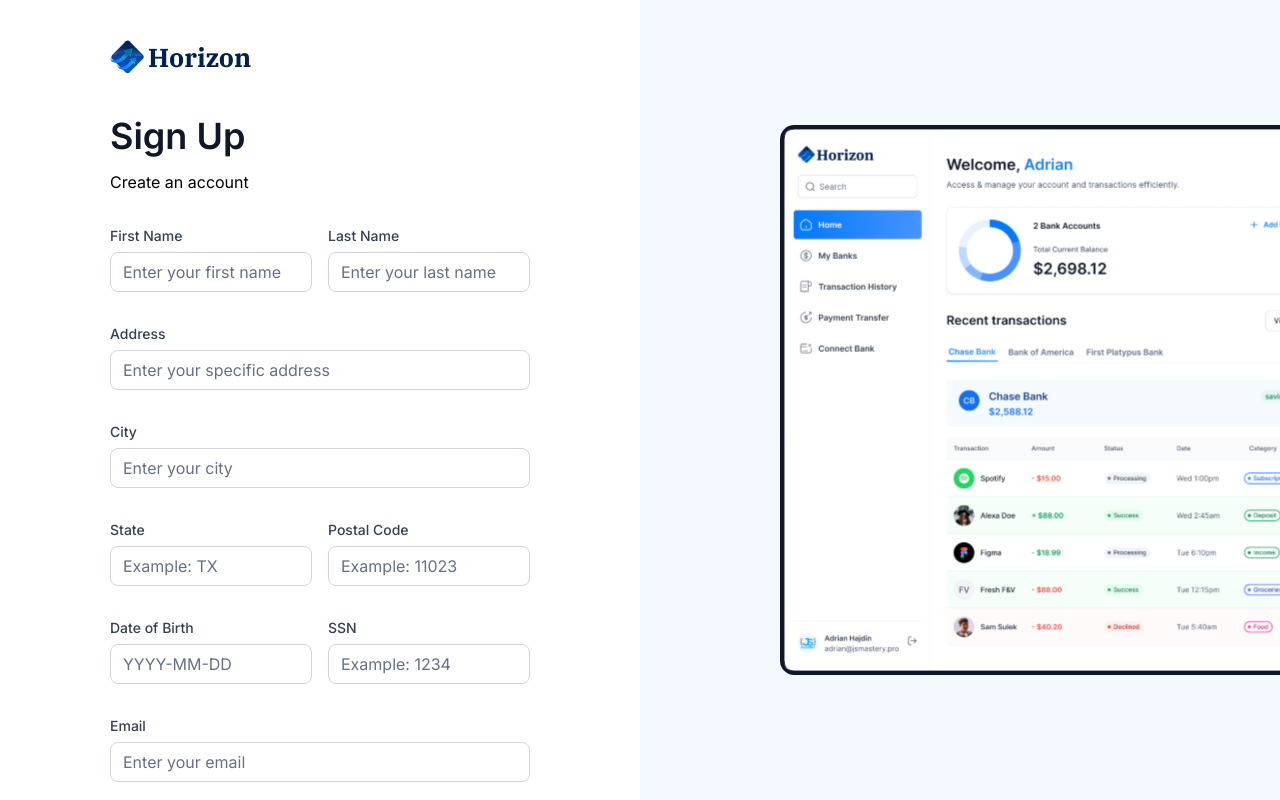
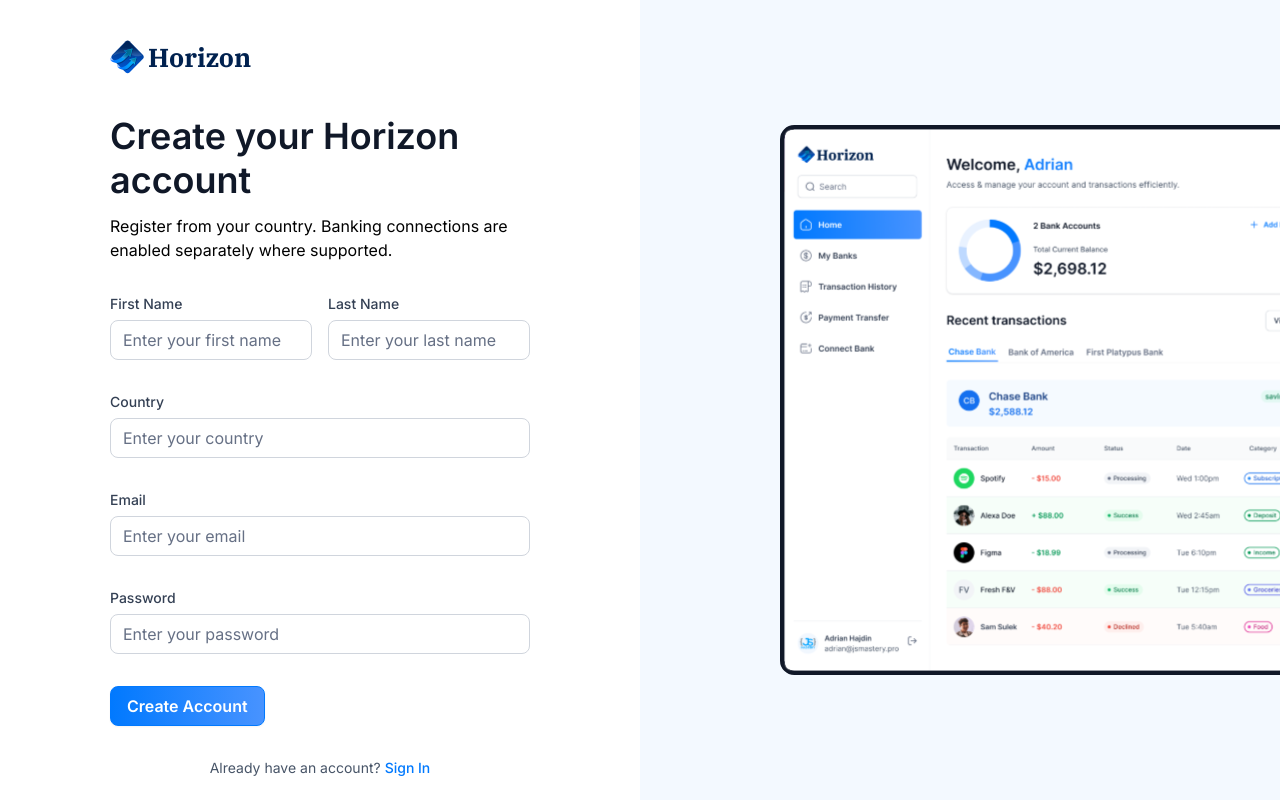
Before and after one commit to yosefMuluneh/banking, a Next.js app: page /sign-up in a window 1280 px wide. Shown: the top 800 px of the page. Built offline with nearby package versions, Linux system fonts and the light colour scheme; what dwolla-v2, plaid would draw is missing.

Commit message:
Make signup provider-independent and country-aware

```diff
--- a/components/AuthForm.tsx
+++ b/components/AuthForm.tsx
@@ -4,7 +4,7 @@ import Image from 'next/image'
 import Link from 'next/link'
 import { useState } from 'react'
 import { zodResolver } from "@hookform/resolvers/zod"
-import { useForm, Controller } from "react-hook-form"
+import { useForm } from "react-hook-form"
 import { z } from "zod"
 import { Button } from "@/components/ui/button"
 import { Form } from "@/components/ui/form"
@@ -13,16 +13,12 @@ import { authFormSchema } from '@/lib/utils'
 import { Loader2 } from 'lucide-react'
 import { useRouter } from 'next/navigation'
 import { signUp, signIn } from '@/lib/actions/user.actions'
-import PlaidLink from './PlaidLink'
 import { useToast } from '@/components/ui/toast'
 
 const AuthForm = ({ type } : { type : string }) => {
     const router = useRouter()
     const { showToast, dismissAllOfType } = useToast()
-
-    const [user, setUser] = useState(null)
     const [loading, setLoading] = useState(false)
-
     const formSchema = authFormSchema(type)
 
     const form = useForm<z.infer<typeof formSchema>>({
@@ -30,6 +26,9 @@ const AuthForm = ({ type } : { type : string }) => {
         defaultValues: {
             email: "",
             password: "",
+            firstname: "",
+            lastname: "",
+            country: "",
         },
     })
 
@@ -38,36 +37,30 @@ const AuthForm = ({ type } : { type : string }) => {
         showToast('Please wait...', 'loading')
         try {
             if (type === 'sign-up') {
-                const userData = {
+                const newUser = await signUp({
                     firstName: data.firstname!,
                     lastName: data.lastname!,
-                    address1: data.address1!,
-                    city: data.city!,
-                    state: data.state!,
-                    postalCode: data.postalcode!,
-                    dateOfBirth: data.dateOfBirth!,
-                    ssn: data.ssn!,
+                    country: data.country!,
                     email: data.email,
                     password: data.password
-                }
-                const newUser = await signUp(userData)
-                if (!newUser) {
-                    throw new Error('Account creation did not complete. Please try again.')
-                }
-                setUser(newUser)
+                })
+                if (!newUser) throw new Error('Account creation did not complete. Please try again.')
+
                 dismissAllOfType('loading')
-                showToast('Account created successfully! Connect your bank to continue.', 'success')
-            } else if (type === 'sign-in') {
+                showToast('Your Horizon account has been created.', 'success')
+                router.push('/')
+                router.refresh()
+            } else {
                 const loggedIn = await signIn({
                     email: data.email,
                     password: data.password
                 })
+                dismissAllOfType('loading')
                 if (loggedIn) {
-                    dismissAllOfType('loading')
                     showToast('Welcome back! Login successful.', 'success')
-                    router.push('/') // Redirect after successful sign-in
+                    router.push('/')
+                    router.refresh()
                 } else {
-                    dismissAllOfType('loading')
                     showToast('Invalid email or password. Please try again.', 'error')
                 }
             }
@@ -89,19 +82,13 @@ const AuthForm = ({ type } : { type : string }) => {
                 </Link>
                 <div className='flex flex-col gap-1 md:gap-3'>
                     <h1 className='text-24 lg:text-36 font-semibold text-gray-900'>
-                        {user ? 'Link Account' : type === 'sign-in' ? 'Sign In' : 'Sign Up'}
+                        {type === 'sign-in' ? 'Sign In' : 'Create your Horizon account'}
                     </h1>
                     <p className='text-16 font-normal text-grey-600'>
-                        {user ? 'Link your account to continue' : type === 'sign-in' ? 'Sign in to your account' : 'Create an account'}
+                        {type === 'sign-in' ? 'Sign in to your account' : 'Register from your country. Banking connections are enabled separately where supported.'}
                     </p>
                 </div>
             </header>
-            {user ? (
-                <div className='flex flex-col gap-4'>
-                    <PlaidLink user={user} variant='primary' />
-                </div>
-            ) : (
-                <>
             <Form {...form}>
                 <form onSubmit={form.handleSubmit(onSubmit)} className="space-y-8">
                     {type === 'sign-up' && (
@@ -110,43 +97,28 @@ const AuthForm = ({ type } : { type : string }) => {
                                 <CustomInput control={form.control} label='First Name' name='firstname' placeholder='Enter your first name' />
                                 <CustomInput control={form.control} label='Last Name' name='lastname' placeholder='Enter your last name' />
                             </div>
-                                    <CustomInput control={form.control} label='Address' name='address1' placeholder='Enter your specific address' />
-                                    <CustomInput control={form.control} label='City' name='city' placeholder='Enter your city' />
-                                    <div className='flex gap-4'>
-                                        <CustomInput control={form.control} label='State' name='state' placeholder='Example: TX' />
-                                        <CustomInput control={form.control} label='Postal Code' name='postalcode' placeholder='Example: 11023' />
-                                    </div>
-                                    <div className='flex gap-4'>
-                                        <CustomInput control={form.control} label='Date of Birth' name='dateOfBirth' placeholder='YYYY-MM-DD' />
-                                        <CustomInput control={form.control} label='SSN' name='ssn' placeholder='Example: 1234' />
-                                    </div>
+                            <CustomInput control={form.control} label='Country' name='country' placeholder='Enter your country' />
                         </>
                     )}
                     <CustomInput control={form.control} label='Email' name='email' placeholder='Enter your email' />
                     <CustomInput control={form.control} label='Password' name='password' placeholder='Enter your password' />
-                            <div className="flex flex-col gap-4">
                     <Button type="submit" disabled={loading} className="form-btn">
                         {loading ? (
                             <>
                                 <Loader2 size={20} className="animate-spin" /> &nbsp; Please wait...
                             </>
-                                    ) : type === 'sign-in' ? 'Sign In' : 'Sign Up'}
+                        ) : type === 'sign-in' ? 'Sign In' : 'Create Account'}
                     </Button>
-                            </div>
                 </form>
             </Form>
             <footer className='flex justify-center gap-1'>
                 <p className='text-14 font-normal text-gray-600'>
-                            {type === 'sign-in' ? 'Don\'t have an account?' : 'Already have an account?'}
+                    {type === 'sign-in' ? "Don't have an account?" : 'Already have an account?'}
                 </p>
                 <Link href={type === 'sign-in' ? '/sign-up' : '/sign-in'}>
-                            <p className='form-link'>
-                                {type === 'sign-in' ? 'Sign Up' : 'Sign In'}
-                            </p>
+                    <p className='form-link'>{type === 'sign-in' ? 'Sign Up' : 'Sign In'}</p>
                 </Link>
             </footer>
-                </>
-            )}
         </section>
     )
 }
```
Lines whose indentation alone changed are shown as unchanged.
